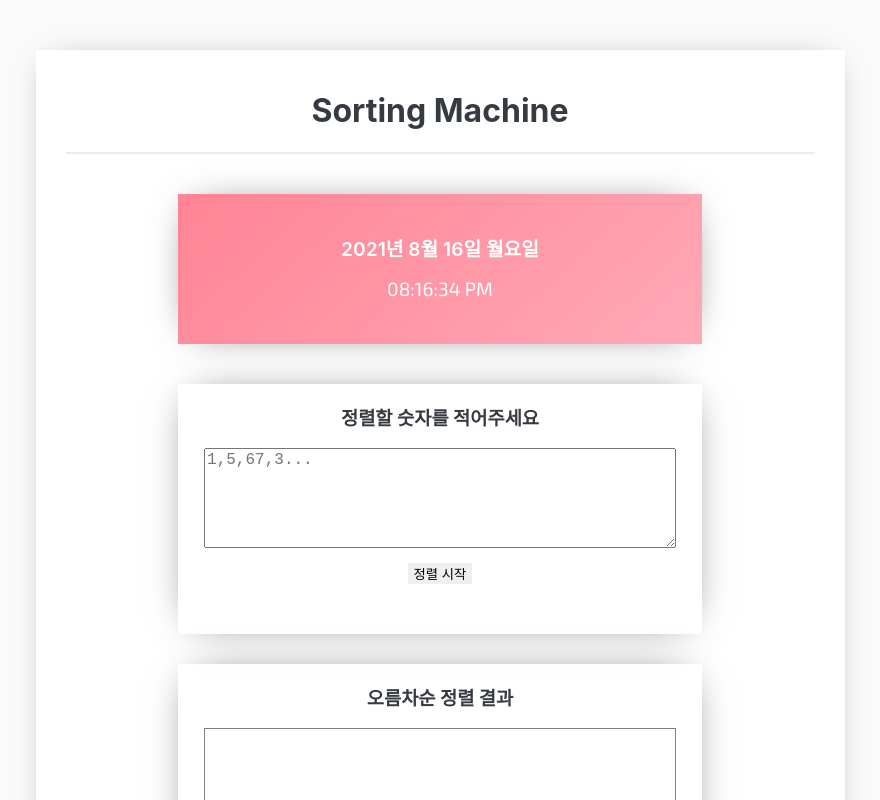
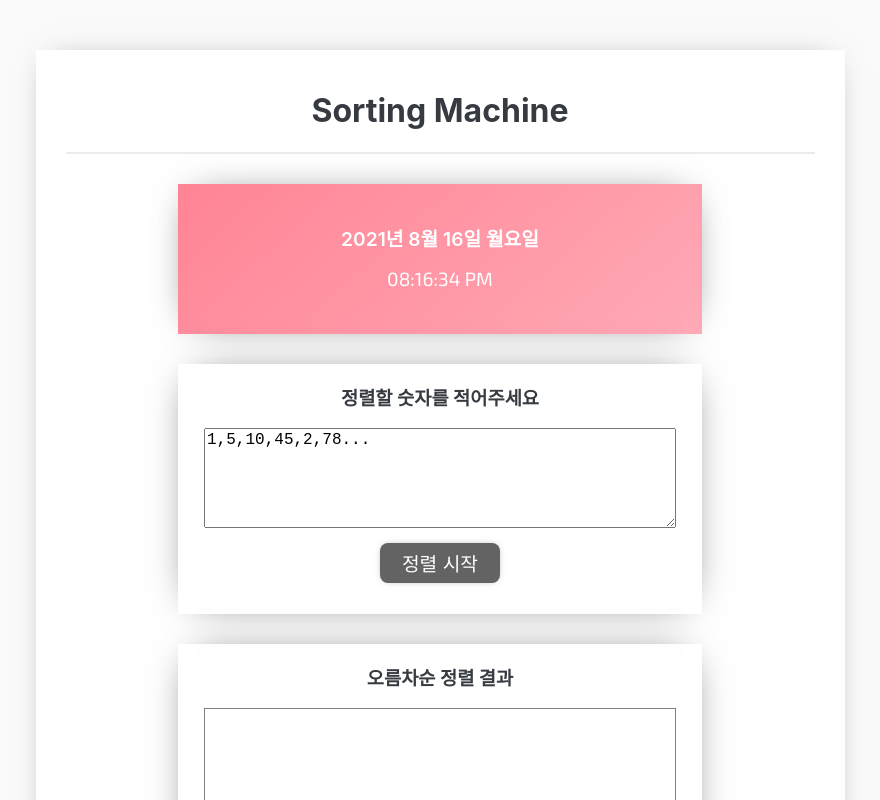
Before and after one commit to assignment6-kjyshy/solarconnect, a React (Create React App) app: page / in a window 1280 px wide. Shown: the top 800 px of the page, without its empty margins (200-1080 px from the left). Built offline with nearby package versions, Linux system fonts and the light colour scheme.

Commit message:
:sparkles: feat: button css 변경 / timer loader 추가

```diff
--- a/src/components/InputNumbers/InputNumbers.js
+++ b/src/components/InputNumbers/InputNumbers.js
@@ -4,8 +4,7 @@ const InputNumbers = () => {
   return (
     <form className="inputnumber-container">
       <h3>정렬할 숫자를 적어주세요</h3>
-      <textarea className="inputnumber-textarea" placeholder="1,5,67,3..."/>
-
+      <textarea className="inputnumber-textarea">1,5,10,45,2,78...</textarea>
       <button className="inputnumber-button" type="submit">정렬 시작</button>
     </form>
   )
--- a/src/components/InputNumbers/style.css
+++ b/src/components/InputNumbers/style.css
@@ -17,4 +17,17 @@
 
 .inputnumber-button {
   margin-top: 15px;
+  width: 120px;
+  height: 40px;
+  border-radius: 8px;
+  box-shadow: 0px 0px 10px -5px rgba(0, 0, 0, 0.75);
+  color: #fff;
+  background-color: #636363;
+  font-size: 1.2rem;
+  font-family: -apple-system, BlinkMacSystemFont, "Segoe UI", "Roboto", "Oxygen", "Ubuntu", "Cantarell", "Fira Sans", "Droid Sans", "Helvetica Neue",
+    sans-serif;
 }
+
+.inputnumber-button:hover {
+  background-color: #454545;
+}
--- a/src/components/Timer/Timer.js
+++ b/src/components/Timer/Timer.js
@@ -14,7 +14,8 @@ const Timer = (props) => {
       const KR_OFFSET = 9 * 60 * 60 * 1000
       const UTC = localDate.getTime() + LOCAL_OFFSET
       const krDate = new Date(UTC + KR_OFFSET)
-      const obj = {
+
+      setTime({
         year: krDate.getFullYear(),
         month: krDate.getMonth() + 1,
         date: krDate.getDate(),
@@ -22,15 +23,6 @@ const Timer = (props) => {
         hour: krDate.getHours(),
         minute: krDate.getMinutes(),
         second: krDate.getSeconds(),
-      }
-      setTime({
-        year: obj.year,
-        month: obj.month,
-        date: obj.date,
-        day: obj.day,
-        hour: obj.hour,
-        minute: obj.minute,
-        second: obj.second
       })
     }
 
@@ -67,13 +59,12 @@ const Timer = (props) => {
 
   return (
     <div className="timer-container">
-      {/*<h3 className="timer-title">{countries[country].title}</h3>*/}
-      {!isLoading &&
+      {isLoading ? <div className="timer-loader">Setting Timer...</div> : (
       <div className="timer-content">
       <div className="timer-date">{countries[country].formatter(time, countries[country])}</div>
       <div className="timer-clock">{clock}</div>
       </div>
-      }
+      )}
     </div>
   )
 }
--- a/src/components/Timer/style.css
+++ b/src/components/Timer/style.css
@@ -1,5 +1,5 @@
 .timer-container {
-  margin: 40px 0 40px;
+  margin: 30px 0 30px;
   width: 70%;
   height: 150px;
   background-image: linear-gradient(-222deg, #ff8494, #ffa9b7);
@@ -20,3 +20,10 @@
   font-family: "Exo 2", sans-serif;
   font-size: 1.2rem;
 }
+
+.timer-loader {
+  display: flex;
+  justify-content: center;
+  align-items: center;
+  font-size: 1.2rem;
+}
```
Also changed, not shown: src/App.js (+6 -1 lines).
